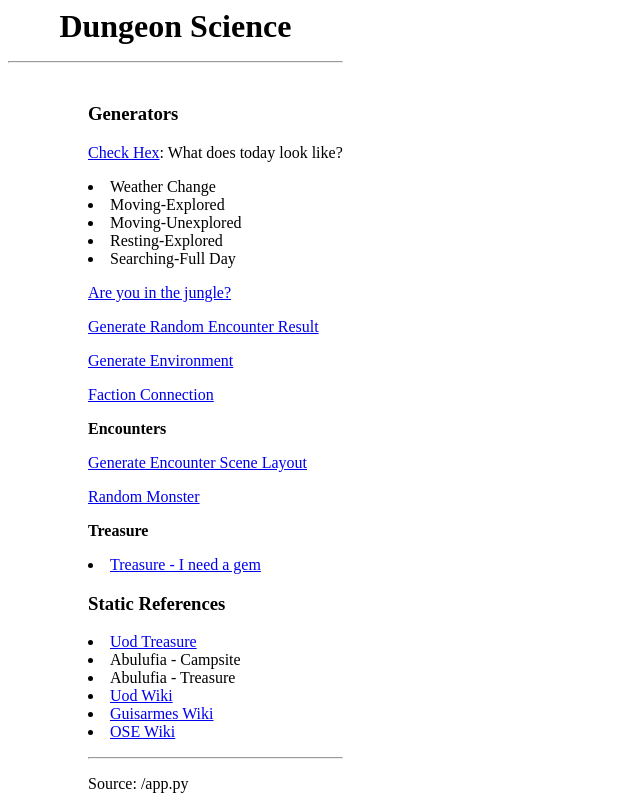
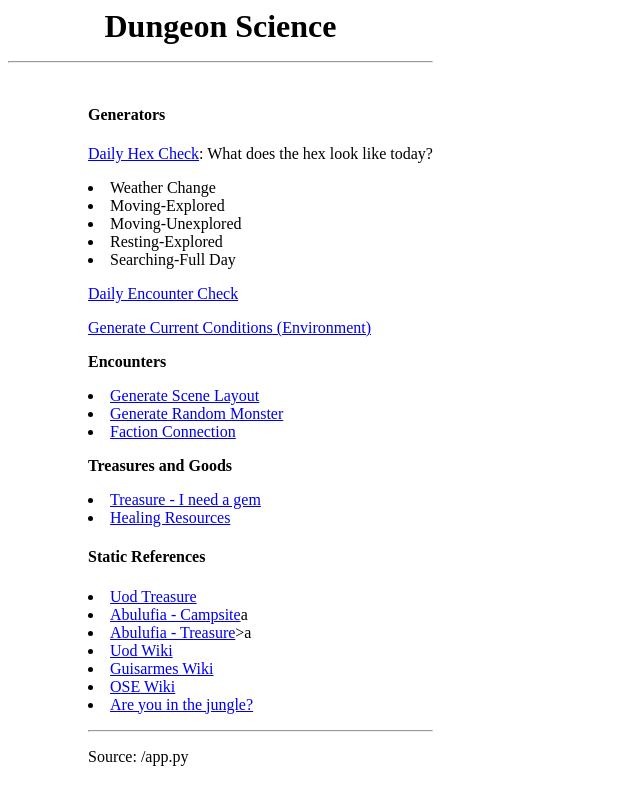
Before and after one commit to widderslainte/hex-flask, a Flask app: page / in a window 1280 px wide. Shown: the whole page, without its empty margins (0-640 px from the left). After the commit the page ends 766 px from the top, so only its background shows below. Run offline with Flask 2, Linux system fonts and the light colour scheme.

Commit message:
fix healing dice, cleanup

```diff
--- a/app.py
+++ b/app.py
@@ -7,6 +7,7 @@ from random_encounters import *
 from factions import *
 from monsters_jungle import *
 from treasure import *
+from healing import *
 
 app = Flask(__name__)
 source = '/app.py'
@@ -53,7 +54,7 @@ def jungle():
 def hexday():
     section = 'Hex Status'
     temperature = roll2d6()
-    weather = weathertype()
+    weather = check_weather_change()
     terrain = terraintype()
     encounter = encounterdie()
     return render_template('generic.html', title=section, status=temperature, weather=weather, terrain=terrain, encounter=encounter)
@@ -123,3 +124,12 @@ def check_treasure():
     output4 = "foo"
     output5 = "bar"
     return render_template('generic5.html', title=section, section=section, item1=gem_ornamental, item2=gem_semiprecious, item3=gem_fancy, item4=output4, item5=output5)
+
+@app.route('/healing')
+def check_healing():
+    section = "Healing"
+    moss_potion = check_moss()
+    moss_poultice = check_moss_poultice()
+    apoth_potion = check_apoth()
+    apoth_poultice = check_apoth_poultice()
+    return render_template('generic5.html', title=section, section=section, item1=moss_potion, item2=moss_poultice, item3=apoth_potion, item4=apoth_poultice, item5="")
--- a/random_encounters.py
+++ b/random_encounters.py
@@ -32,4 +32,7 @@ def check_wander_activity():
     array_wander_activity = [ "0", "Lost", "Resting/wounded", "Exploring", "Hunting", "Eating", "Sleeping", "Fleeing", "8...", "9...", "10..." ]
     return 'Wandering Monster Activity: ' + array_wander_activity[roll1d10()]
 
-# The encounter area should have something interesting about it. Visually memorable. Something that presents threat, opportunity, beauty, or revulsion. A threat is pretty obvious: a dragon slumbering on the other side of a rope-bridged chasm, visible by the embers of his breath, a gauntlet of facing statues holding stone halberds aloft, etc.
+# The encounter area should have something interesting about it.
+# Visually memorable. Something that presents threat, opportunity, beauty, or revulsion.
+# A threat is pretty obvious: a dragon slumbering on the other side of a rope-bridged chasm,
+# visible by the embers of his breath, a gauntlet of facing statues holding stone halberds aloft, etc.
--- a/templates/index.html
+++ b/templates/index.html
@@ -6,31 +6,31 @@
      <a title="Roller"></a>
  </figure>
  <div class="container" style="float:right">
-  <h3>Generators</h3>
-   <p><a href="/hex">Check Hex</a>: What does today look like?
+  <h4>Generators</h4>
+   <p><a href="/hex">Daily Hex Check</a>: What does the hex look like today?</p>
     <li>Weather Change</li>
     <li>Moving-Explored</li>
     <li>Moving-Unexplored	</li>
     <li>Resting-Explored</li>
     <li>Searching-Full Day</li>
-  </p>
-   <p><a href="/jungle">Are you in the jungle?</a></p>
-   <p><a href="/check">Generate Random Encounter Result</a></p>
-   <p><a href="/environment">Generate Environment</a></p>
-   <p><a href="/factions">Faction Connection</a></p>
+   <p><a href="/check">Daily Encounter Check</a></p>
+   <p><a href="/environment">Generate Current Conditions (Environment)</a></p>
    <p><b>Encounters</b></p>
-   <p><a href="/encounter">Generate Encounter Scene Layout</a></p>
-   <p><a href="/monster">Random Monster</a>
-   <p><b>Treasure</b>
+   <li><a href="/encounter">Generate Scene Layout</a></li>
+   <li><a href="/monster">Generate Random Monster</a></li>
+   <li><a href="/factions">Faction Connection</a></li>
+   <p><b>Treasures and Goods</b>
      <li><a href="/treasure">Treasure - I need a gem</a></li>
+     <li><a href="/healing">Healing Resources</a></li>
    </p>
-   <h3>Static References</h3><p>
-     <li><a href="https://docs.google.com/document/d/1Nw8Jv0HHSwr5UUihKt9xqhRamYOKMpAJHZ3EpCDwpZo/edit#">Uod Treasure</a></li>
-     <li>Abulufia - Campsite</li>
-     <li>Abulufia - Treasure</li>
-     <li><a href="https://widderslainte.github.io/uod/">Uod Wiki</a></li>
-     <li><a href="https://widderslainte.github.io/guisarmes/">Guisarmes Wiki</a></li>
-     <li><a href="https://oldschoolessentials.necroticgnome.com/srd/index.php/Main_Page">OSE Wiki</a></li>
+   <h4>Static References</h4>
+     <li><a href="https://docs.google.com/document/d/1Nw8Jv0HHSwr5UUihKt9xqhRamYOKMpAJHZ3EpCDwpZo/edit#" target="_blank">Uod Treasure</a></li>
+     <li><a href="http://www.random-generator.com/index.php?title=Campsite" target="_blank">Abulufia - Campsite</a>a</li>
+     <li><a href="http://www.random-generator.com/index.php?title=Treasure" target="_blank">Abulufia - Treasure</a>>a</li>
+     <li><a href="https://widderslainte.github.io/uod/" target="_blank">Uod Wiki</a></li>
+     <li><a href="https://widderslainte.github.io/guisarmes/" target="_blank">Guisarmes Wiki</a></li>
+     <li><a href="https://oldschoolessentials.necroticgnome.com/srd/index.php/Main_Page" target="_blank">OSE Wiki</a></li>
+     <li><a href="/jungle">Are you in the jungle?</a></li>
    </p>
 
    <!-- <p><a href='/spencer'>Click if you are Spencer</a> -->
```
Also changed, not shown: describe_encounter.py (+5 -5 lines), dice.py (+10 -0 lines), environment.py (+16 -14 lines), hirelings.py (added, +41 -0 lines), spoor.py (added, +27 -0 lines).
